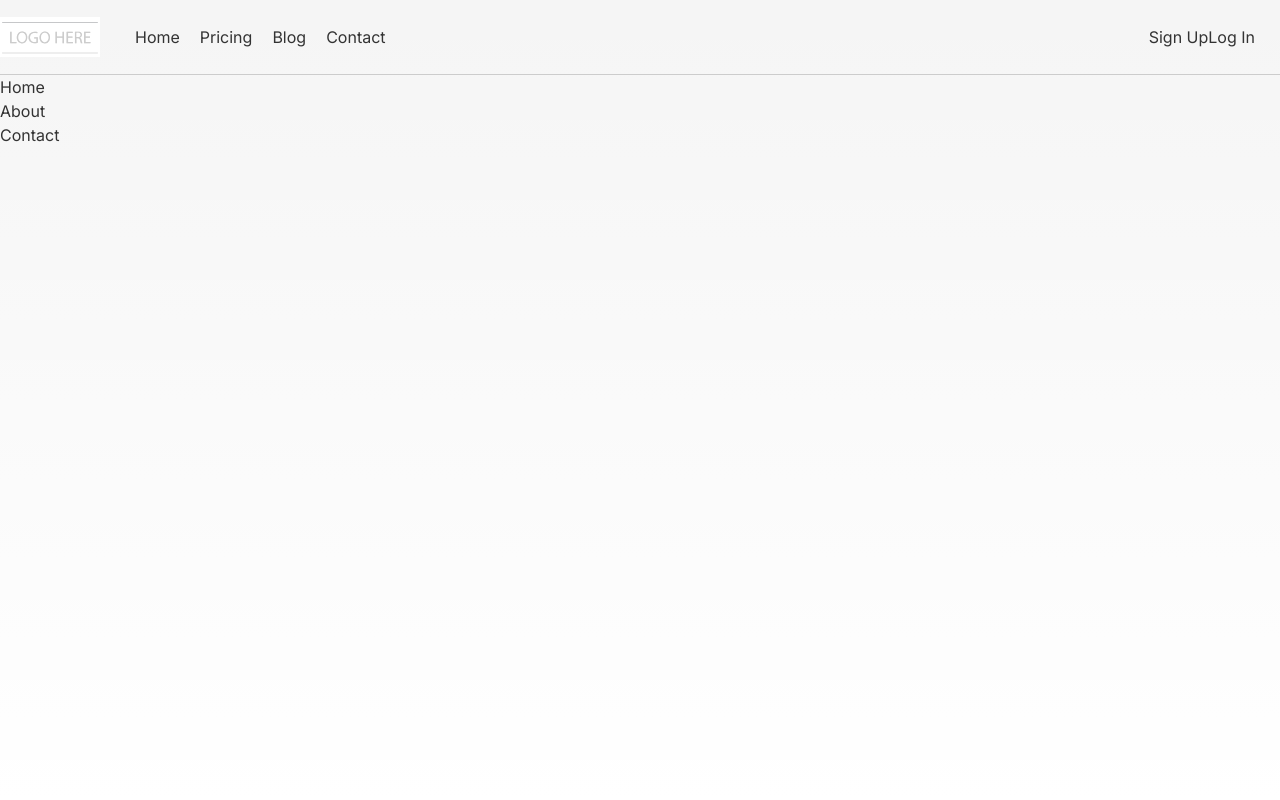
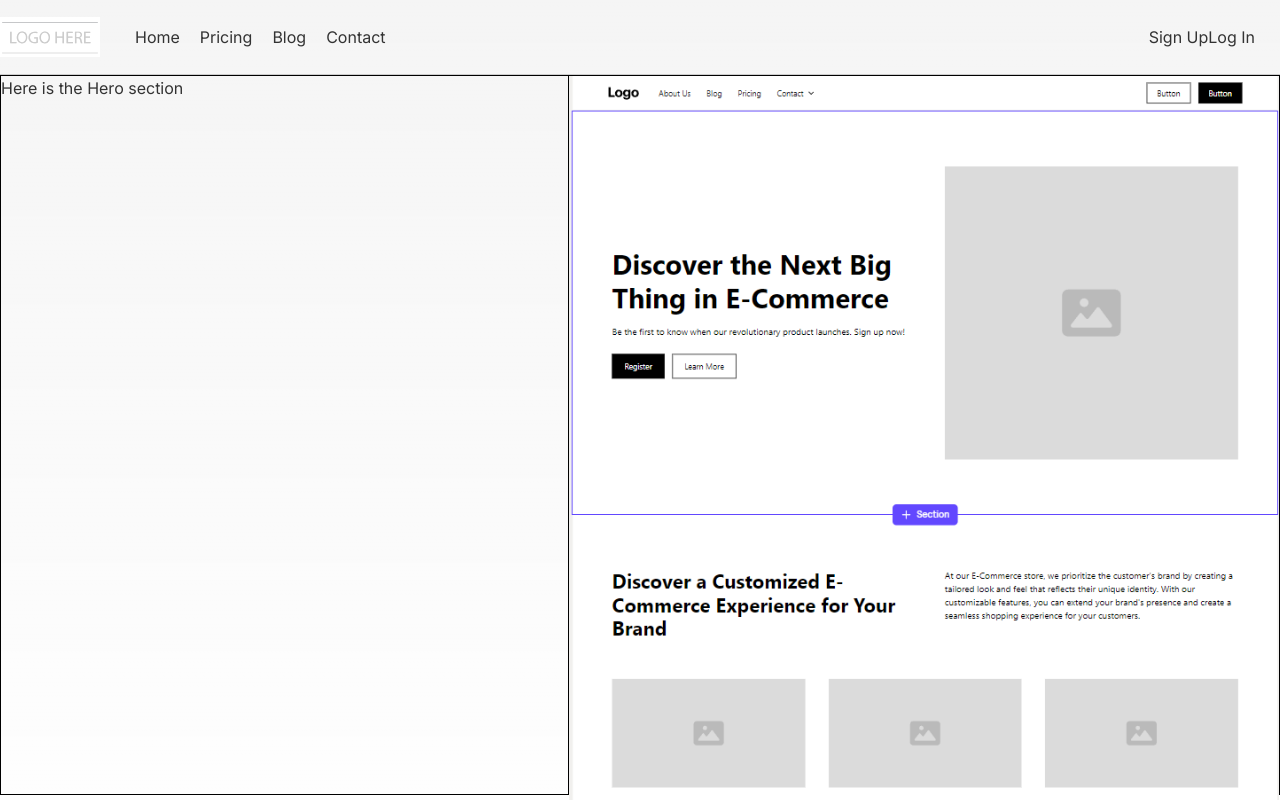
Before and after one commit to Ethanm12/amberRoad-website, a Next.js app: page / in a window 1280 px wide. Shown: the top 800 px of the page. Built offline with nearby package versions, Linux system fonts and the light colour scheme.

Commit message:
minor update

```diff
--- a/src/app/page.tsx
+++ b/src/app/page.tsx
@@ -1,5 +1,6 @@
 import HeaderNav from "@/components/headerNav";
 import FooterNav from "@/components/footerNav";
+import HeroSection from "@/modules/Home/HeroSection";
 import '../styles/global.scss';
 
 
@@ -8,6 +9,7 @@ export default function Home() {
     <main className="flex min-h-screen flex-col">
       {/* Use a map function here to create contnent dynamic */}
       <HeaderNav />
+      <HeroSection />
       <FooterNav />
     </main>
   )
--- a/src/modules/Home/HeroSection.tsx
+++ b/src/modules/Home/HeroSection.tsx
@@ -1,17 +1,14 @@
-import React from 'react';
+import React from "react";
 
-interface SectionProps {
-    title: string;
-    description: string;
-}
-
-const Section: React.FC<SectionProps> = ({ title, description }) => {
-    return (
-        <section>
-            <h2>{title}</h2>
-            <p>{description}</p>
-        </section>
-    );
+const HeaderNav: React.FC = () => {
+  return (
+    <div className="hero-section-container">
+        <div className="hero-section-text">Here is the Hero section</div>
+        <div className="hero-section-image">
+            <img src="/assets/site-homepage-1.png" alt="Hero" />
+        </div>
+    </div>
+  );
 };
 
-export default Section;
+export default HeaderNav;
--- a/src/styles/global.scss
+++ b/src/styles/global.scss
@@ -4,6 +4,8 @@
 
 @import './components/headerNav';
 @import './components/footerNav';
+
+@import './layouts/heroSection';
 
 // Define your custom styles here
 body {
--- /dev/null
+++ b/src/styles/layouts/_heroSection.scss
@@ -0,0 +1,15 @@
+// Going to do the grid container here for mobile breakdown
+
+.hero-section-container{
+    border: 1px solid black;
+    height: 90vh;
+    display: flex;
+    flex-direction: row;
+    .hero-section-text{
+        border-right: 1px solid black;
+        width: 50vw;
+    }
+    .hero-section-image{
+
+    }
+}
```
